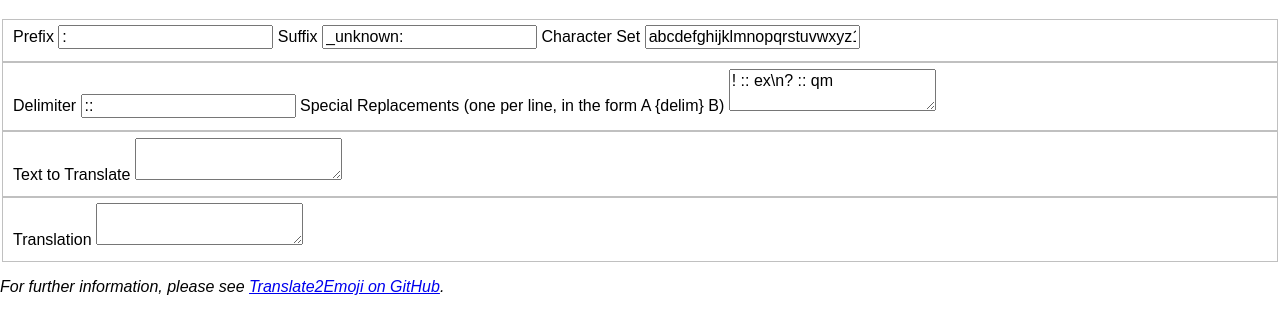
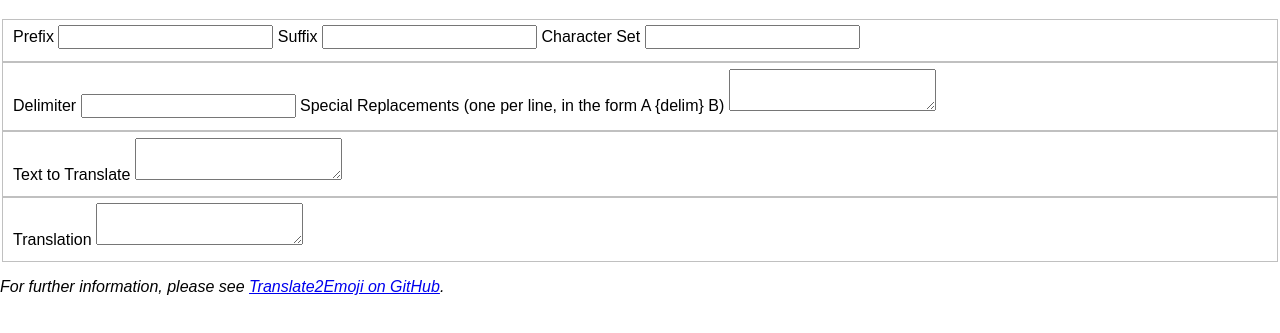
Before and after one commit to Warped2713/Translate2Emoji, a plain HTML site: page index.html in a window 1280 px wide. Shown: the part 61-394 px from the top of the page. Drawn offline with Linux system fonts and the light colour scheme.

Commit message:
Update index.html

```diff
--- a/index.html
+++ b/index.html
@@ -18,20 +18,20 @@
         <main role="main">
             <fieldset>
                 <label for="pre">Prefix</label>
-                <input id="pre" name="pre" type="text" value=":">
+                <input id="pre" name="pre" type="text">
 
                 <label for="post">Suffix</label>
-                <input id="post" name="post" type="text" value="_unknown:">
+                <input id="post" name="post" type="text">
 
                 <label for="charset">Character Set</label>
-                <input id="charset" name="charset" type="text" value="abcdefghijklmnopqrstuvwxyz123456789!?">
+                <input id="charset" name="charset" type="text">
             </fieldset>
             <fieldset>
                 <label for="delim">Delimiter</label>
-                <input id="delim" name="delim" type="text" value="::">
+                <input id="delim" name="delim" type="text">
 
                 <label for="special">Special Replacements (one per line, in the form A {delim} B)</label>
-                <textarea id="special" name="special">! :: ex\n? :: qm</textarea>
+                <textarea id="special" name="special"></textarea>
             </fieldset>
             <fieldset>
                 <label for="source">Text to Translate</label>
```
